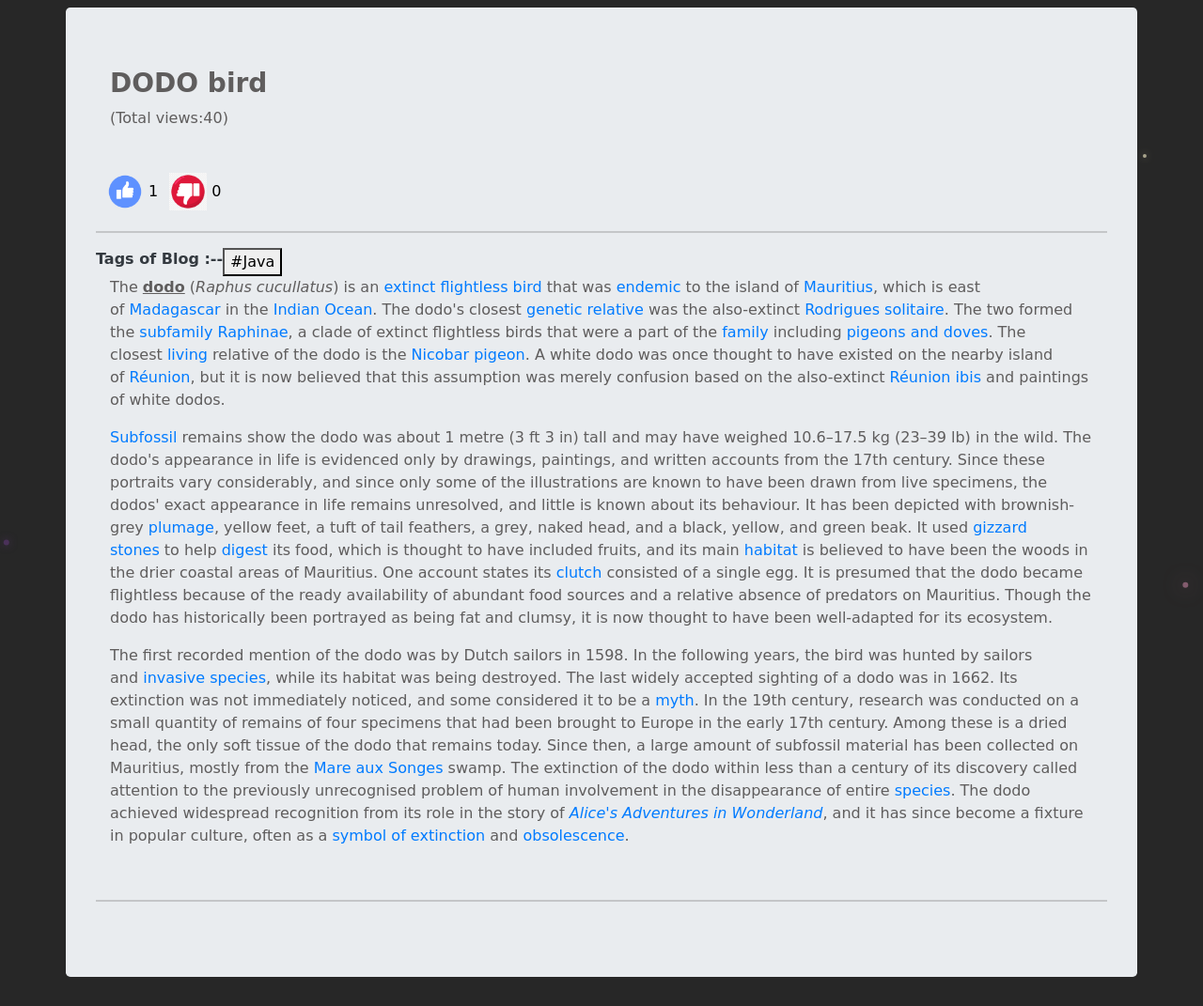
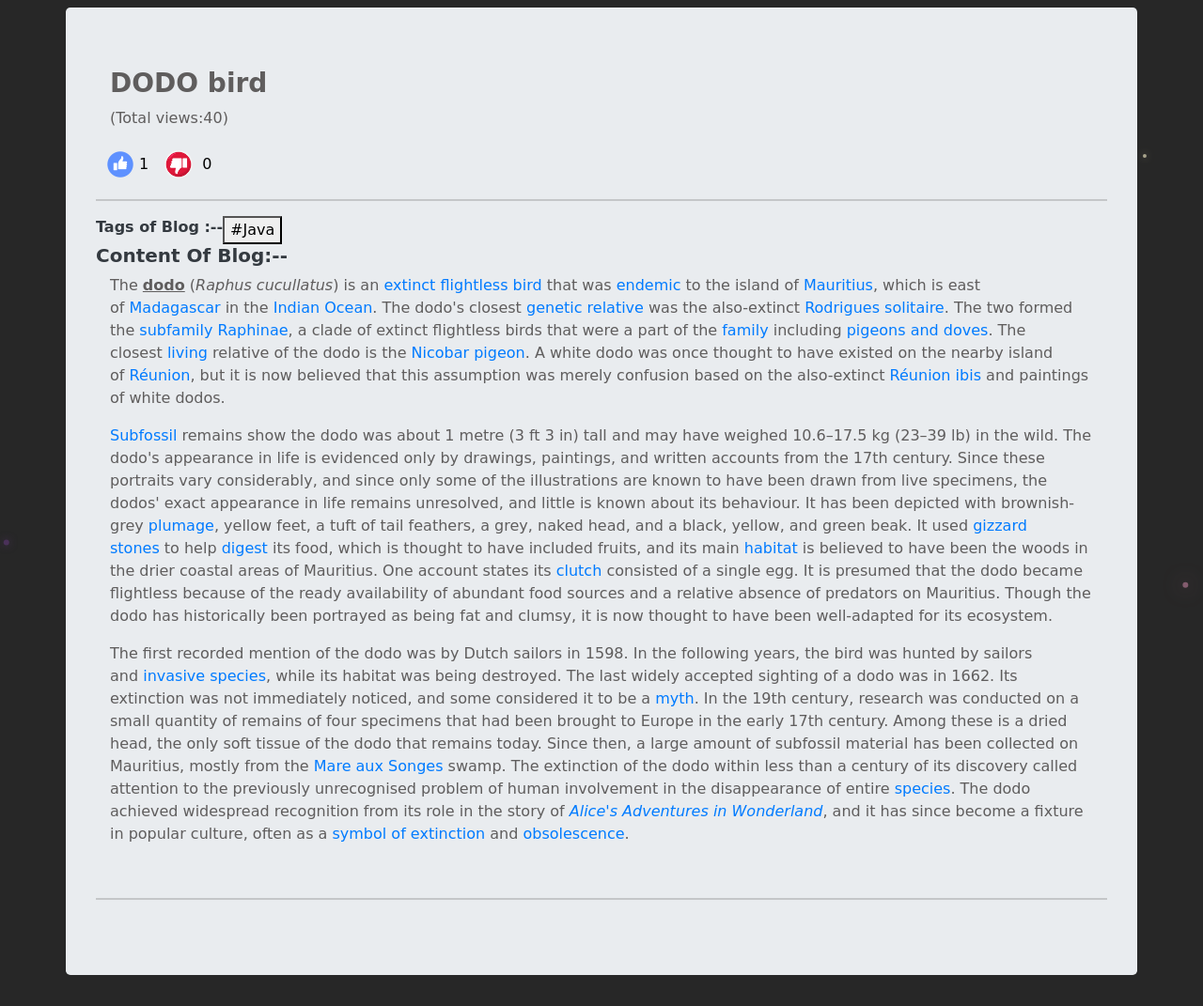
Before and after one commit to neptula/tech_heist, a Django app: a page that uses blog/templates/showBlog.html in a window 1280 px wide. Shown: the part 76-1147 px from the top of the page at 94% size. Run offline with Django 3.2, Linux system fonts and the light colour scheme; data comes from the database, SQL or seed files in the repository; both versions use the stored data as it was after the commit; data that the repository does not hold is empty; parts of the project's set-up code (start-up, migrations or seed data) failed here and were passed over; some libraries are stand-ins or nearby versions.

Commit message:
Updated Profile section and ShowBlogs page

```diff
--- a/accounts/templates/accounts/profile_user.html
+++ b/accounts/templates/accounts/profile_user.html
@@ -37,8 +37,8 @@
     {%csrf_token%}
     {% bootstrap_form form %}
     {% bootstrap_form form2 %}
-
-    <button type="submit" class="btn btn-success">Update Profile</button>
+    <a class="btn btn-sm btn-danger" href="{% url 'accounts:password' %}">change password</a>
+    <button type="submit" class="btn  btn-sm btn-success">Update Profile</button>
 </form>
 </div>
 </div>
--- a/accounts/urls.py
+++ b/accounts/urls.py
@@ -16,7 +16,7 @@ urlpatterns = [
     path('show_profile/', views.displayprofile, name="show_profile"),
 
    # path('password/',auth_views.PasswordChangeView.as_view(template_name='accounts/password_change.html')),
-    path('password/',passwordchangedview.as_view(template_name='accounts/password_change.html')),
+    path('password/',passwordchangedview.as_view(template_name='accounts/password_change.html'), name="password"),
 
     path('reset_password_sent/', auth_views.PasswordResetDoneView.as_view(template_name="accounts/password_reset_sent.html"),
         name="password_reset_done"),
--- a/accounts/views.py
+++ b/accounts/views.py
@@ -71,7 +71,8 @@ def contactus(request):
 
 class passwordchangedview(PasswordChangeView):
   form_class=PasswordChangeForm
-  success_url=reverse_lazy('login')
+  success_url=reverse_lazy('accounts:show_profile')
+
 
 # class UserEditView(UpdateView):
 #   form_class=editprofileform
--- a/blog/templates/showBlog.html
+++ b/blog/templates/showBlog.html
@@ -35,17 +35,13 @@
             <div class="container" id="titleContainer">
                 <h3><strong>{{blog.title}}</strong></h3>
                 <p>(Total views:{{blog.views}})</p>
-                <div class="fb-like" data-href="http://127.0.0.1:8000/groups/posts/in/quantum-physics/" data-width=""
-                    data-layout="standard" data-action="like" data-size="large" data-share="true"></div>
-
             </div>
-            <br />
             <div class="form-inline my-2 my-lg-0">
                 <form method="POST" action="{% url 'blog:like' blog.slug %}">
                     {% csrf_token %}
                     <input type="hidden" name="next" value="{{ request.path }}">
                     <button style="background-color: transparent; border: none; box-shadow: none;" type="submit">
-                        <img src="/static/images/likeicon.png" width="50px" height="50px">{{ blog.likes.all.count }}
+                        <img src="/static/images/likeicon.png" width="40px" height="40px">{{ blog.likes.all.count }}
                     </button>
                 </form>
 
@@ -53,7 +49,7 @@
                     {% csrf_token %}
                     <input type="hidden" name="next" value="{{ request.path }}">
                     <button style="background-color: transparent; border: none; box-shadow: none;" type="submit">
-                    <img src="/static/images/dislikeicon.png" width="40px" height="40px" alt="">	{{ blog.dislikes.all.count }}
+                    <img src="/static/images/dislikeicon.png" width="40px" height="40px" style="border: 2px solid hidden; border-radius: 100px; padding: 5px;">	{{ blog.dislikes.all.count }}
                     </button>
                 </form>
             </div>
@@ -71,7 +67,14 @@
                 {% endfor %}
             </div>
 
-            <div class="container" id="contentContainer"> {{blog.content|safe}}</div>
+            <div class="" id="contentContainer">
+                <h5 class="text-dark">
+                    <b>Content Of Blog:--</b>
+                </h5>
+                <div class="container">
+                    {{blog.content|safe}}
+                </div>
+            </div>
             <br />
             <hr />
             {% if user.username == blog.author %}
```
Also changed, not shown: db.sqlite3.
